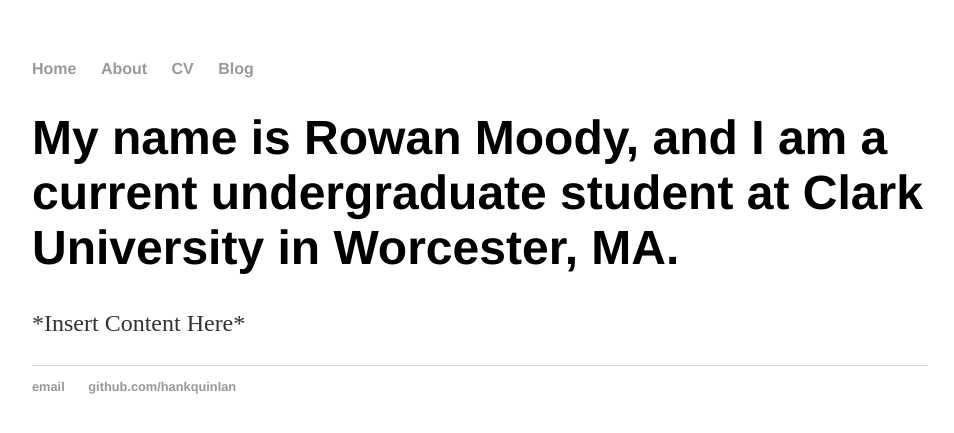
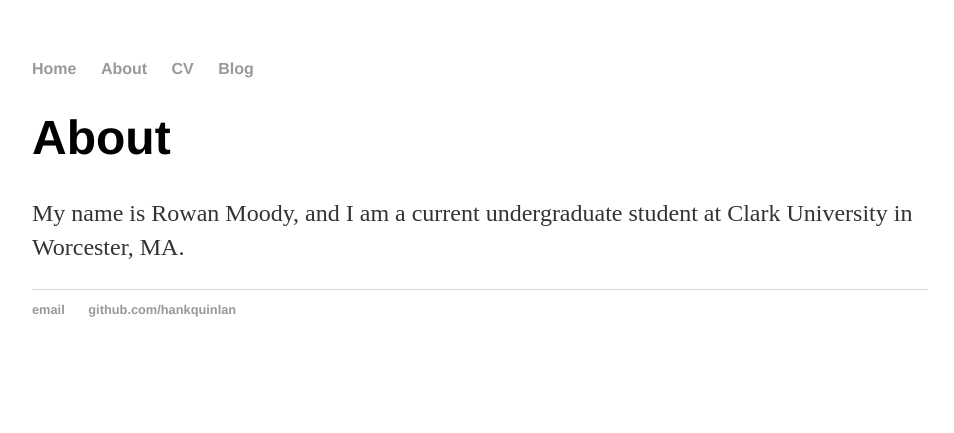
Before and after one commit to rmoody3/rmoody3.github.io, a Jekyll site: the page built from about/index.html, in a window 1280 px wide. Shown: the top 433 px of the page, without its empty margins (160-1114 px from the left). Built offline with Jekyll 4.4.1, drawn with Linux system fonts in a browser that asks for light colours.

Commit message:
Update index.html

```diff
--- a/about/index.html
+++ b/about/index.html
@@ -3,6 +3,6 @@ layout: default
 title: About
 ---
 <div class="blurb">
-	<h1>My name is Rowan Moody, and I am a current undergraduate student at Clark University in Worcester, MA.</h1>
-	<p>*Insert Content Here*</p>
+	<h1>About</h1>
+	<p>My name is Rowan Moody, and I am a current undergraduate student at Clark University in Worcester, MA.</p>
 </div><!-- /.blurb -->
```
